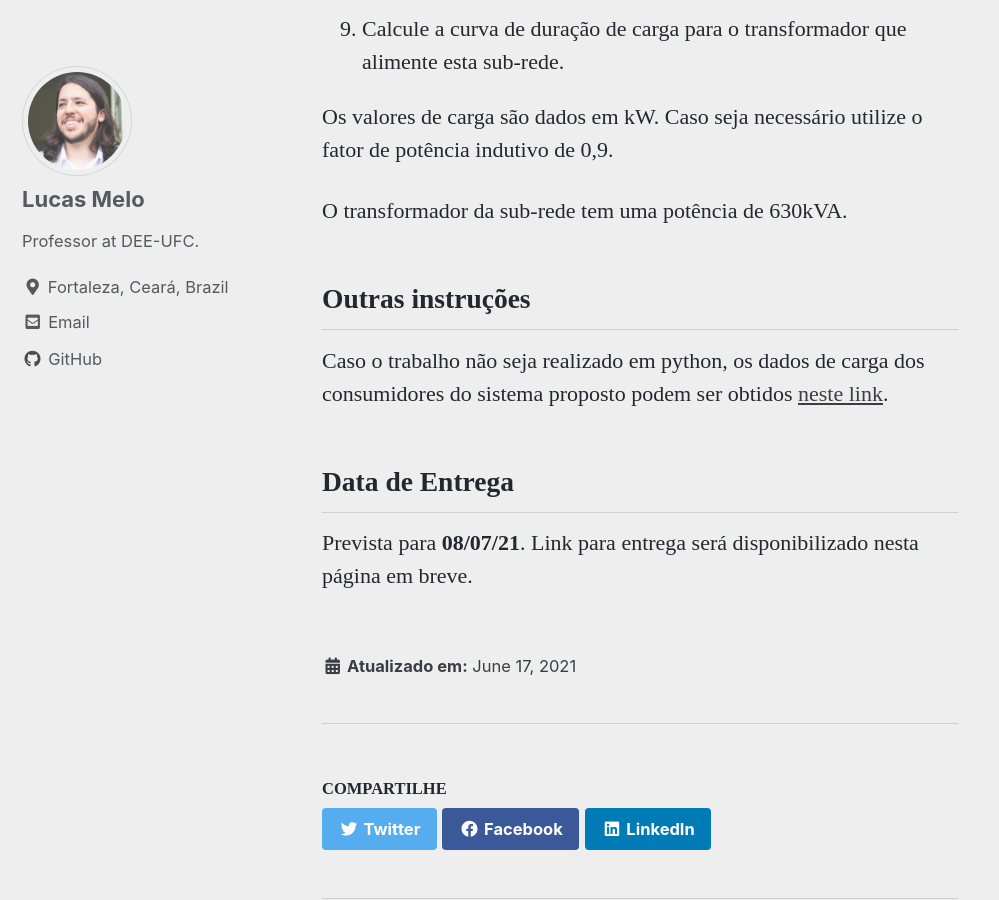
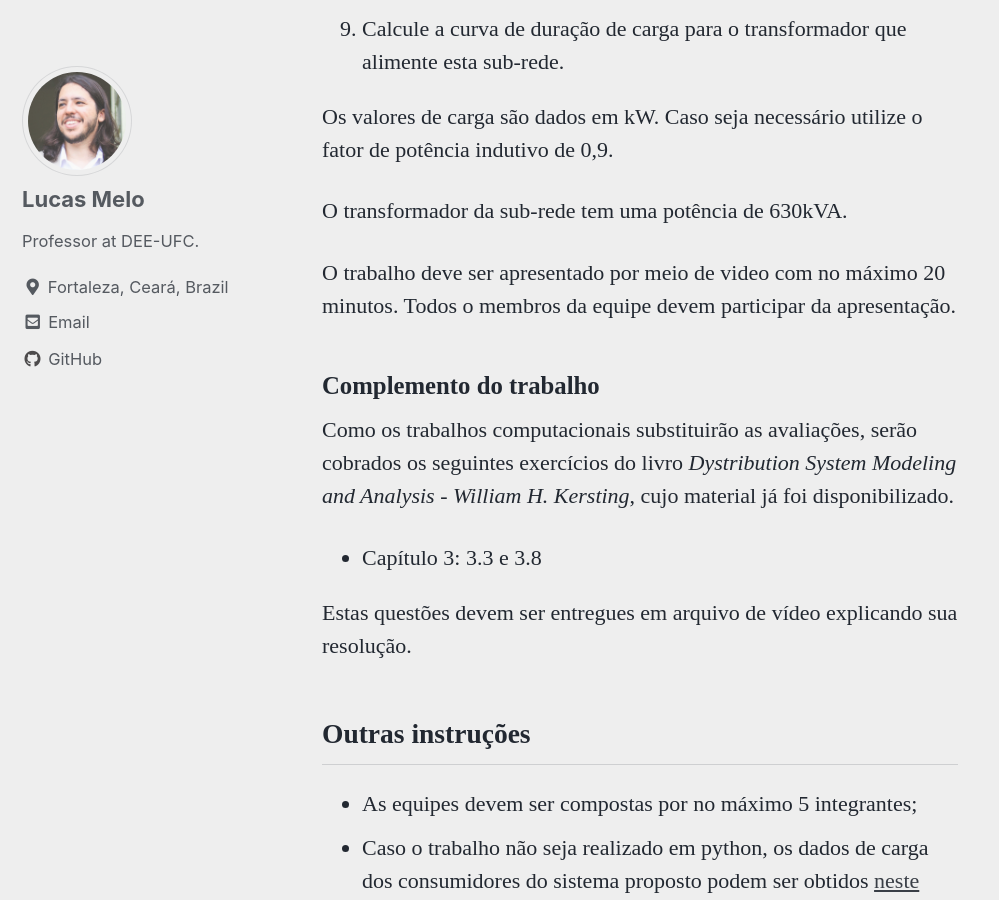
Before and after one commit to lucassm/lucassm.github.io, a Jekyll site: the page built from _teaching/DEE-2021/Trabalho-01/index.md, in a window 1280 px wide and 900 px high, scrolled down 1154 px. Shown: the whole window, without its empty margins (0-999 px from the left). Built offline with Jekyll 4.4.1, drawn with Linux system fonts in a browser that asks for light colours; cached includes are drawn as plain includes; some web fonts are replaced.

Commit message:
FIX UPDATE Trabalho de SDEE-2021-1

```diff
--- a/_teaching/DEE-2021/Trabalho-01/index.md
+++ b/_teaching/DEE-2021/Trabalho-01/index.md
@@ -9,7 +9,7 @@ location: Fortaleza, Brazil
 ---
 
 ## Questões
-Para a sub-rede de distribuição em baixa tensão mostrada neste [python-notebook](https://github.com/lucassm/lucassm.github.io/raw/master/files/SDEE-2021/Trabalho-01/Trabalho-01.csv), realize o que se pede:
+Para a sub-rede de distribuição em baixa tensão mostrada neste [python-notebook](https://github.com/lucassm/lucassm.github.io/blob/master/files/SDEE-2021/Trabalho-01/Trabalho-01.ipynb), realize o que se pede:
 1. Calcule o fator de demanda de todos os consumidores presentes no sistema, de cada ramal e do sistema completo.
 2. Calcule o fator de carga de todos os consumidores presentes no sistema, de cada ramal e do sistema completo.
 3. Plote a curva de demanda diversificada de cada ramal e do sistema completo.
@@ -24,8 +24,18 @@ Os valores de carga são dados em kW. Caso seja necessário utilize o fator de p
 
 O transformador da sub-rede tem uma potência de 630kVA.
 
+O trabalho deve ser apresentado por meio de video com no máximo 20 minutos. Todos o membros da equipe devem participar da apresentação.
+
+### Complemento do trabalho
+Como os trabalhos computacionais substituirão as avaliações, serão cobrados os seguintes exercícios do livro *Dystribution System Modeling and Analysis - William H. Kersting*, cujo material já foi disponibilizado.
+
+- Capítulo 3: 3.3 e 3.8
+
+Estas questões devem ser entregues em arquivo de vídeo explicando sua resolução.
+
 ## Outras instruções
-Caso o trabalho não seja realizado em python, os dados de carga dos consumidores do sistema proposto podem ser obtidos [neste link](https://github.com/lucassm/lucassm.github.io/raw/master/files/SDEE-2021/Trabalho-01/data.csv).
+- As equipes devem ser compostas por no máximo 5 integrantes;
+- Caso o trabalho não seja realizado em python, os dados de carga dos consumidores do sistema proposto podem ser obtidos [neste link](https://github.com/lucassm/lucassm.github.io/raw/master/files/SDEE-2021/Trabalho-01/data.csv).
 
 ## Data de Entrega
 Prevista para **08/07/21**. Link para entrega será disponibilizado nesta página em breve.
```
Also changed, not shown: _teaching/DEE-2021/Unidade-03/index.md (+2 -8 lines), _teaching/DEE-2021/index.md (+1 -1 lines).
